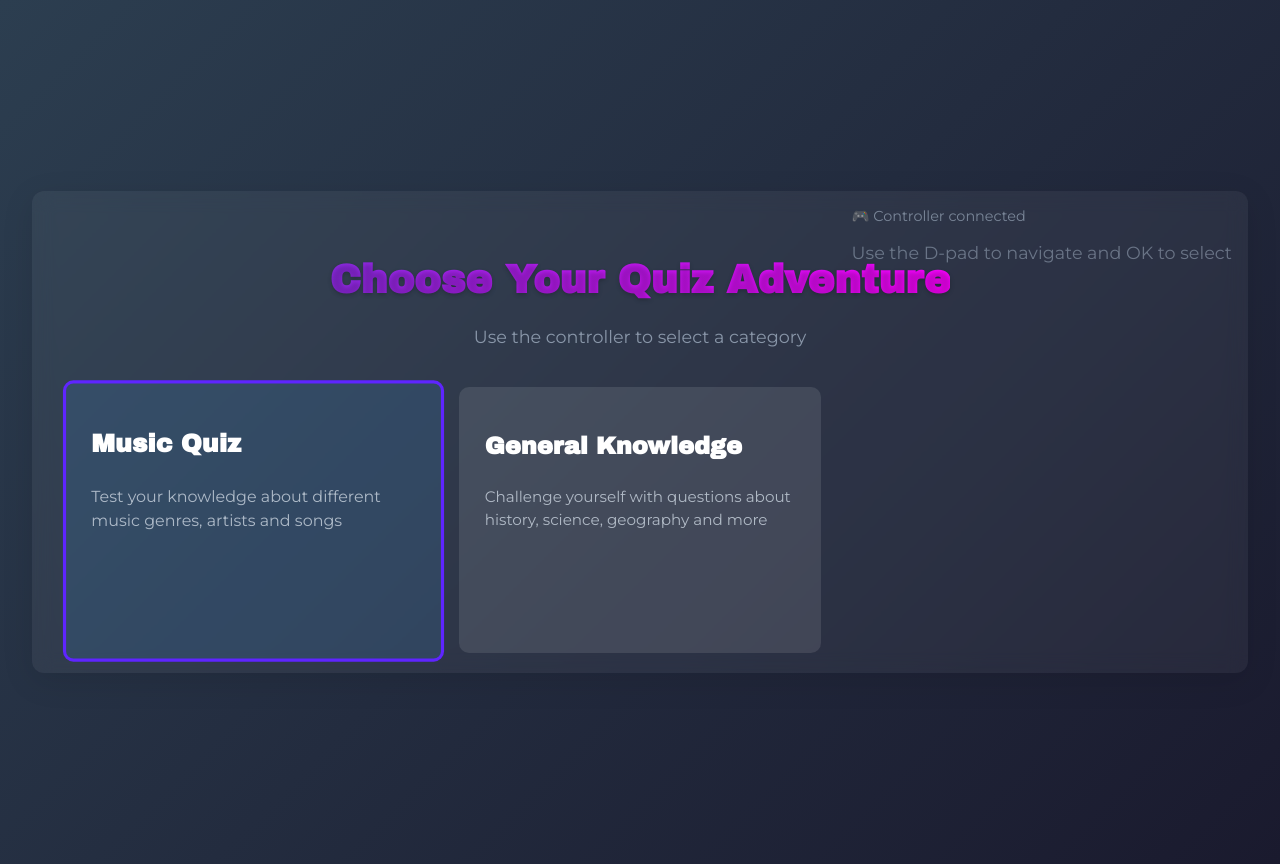
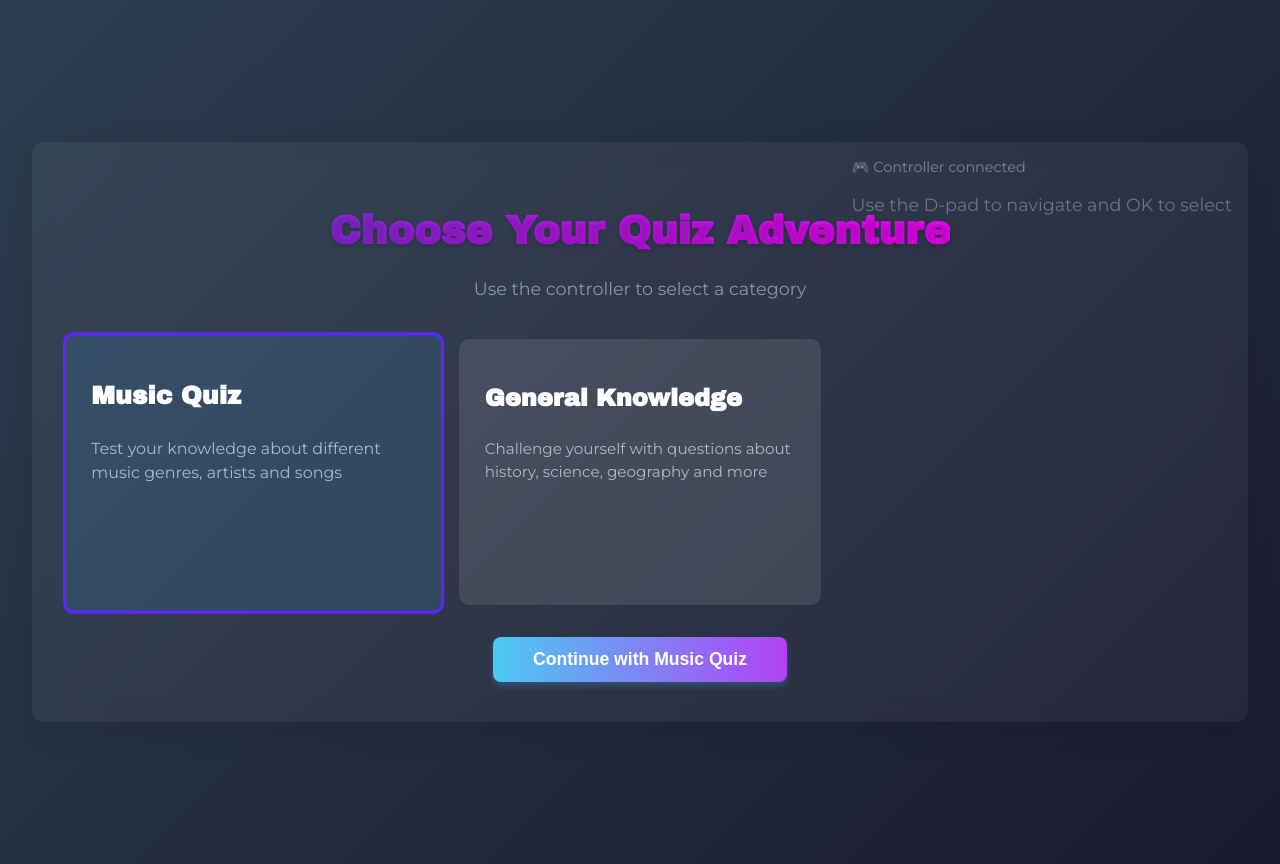
Before and after one commit to Michaellinaresxk/BeatBattle-SPA, a React (Vite) app: page /selection/1 in a window 1280 px wide. Built offline with nearby package versions, Linux system fonts and the light colour scheme; no server answers.

Commit message:
QuizMainSelection Ready.

```diff
--- a/src/UI/pages/QuizMainSelection.tsx
+++ b/src/UI/pages/QuizMainSelection.tsx
@@ -1,6 +1,6 @@
 'use client';
 import type React from 'react';
-import { useEffect, useState } from 'react';
+import { useEffect, useState, useCallback } from 'react';
 import { motion } from 'framer-motion';
 import { mainCategories } from '../../constants/mainCategory';
 import { useQuiz } from '../../context/QuixContext';
@@ -15,13 +15,18 @@ const QuizMainSelection: React.FC = () => {
 
   const [selectedCategoryIndex, setSelectedCategoryIndex] = useState(0);
 
-  const handleContinue = () => {
+  // Mejorado para ser una función de callback que no cambia en rerender
+  const handleContinue = useCallback(() => {
+    if (!roomCode) return;
+
     const selectedCategory = mainCategories[selectedCategoryIndex];
-    if (selectedCategory && roomCode) {
-      selectQuizType(roomCode as string, selectedCategory.id);
+    if (selectedCategory) {
+      console.log(`Seleccionando tipo de quiz: ${selectedCategory.id}`);
+      selectQuizType(roomCode, selectedCategory.id);
     }
-  };
+  }, [roomCode, selectedCategoryIndex, selectQuizType]);
 
+  // Manejar la respuesta del servidor cuando se selecciona un tipo de quiz
   useEffect(() => {
     if (!socket) return;
 
@@ -39,20 +44,21 @@ const QuizMainSelection: React.FC = () => {
     };
   }, [socket, roomCode, navigate]);
 
-  // Este es el único useEffect necesario para los controles
+  // Manejar eventos del controlador
   useEffect(() => {
     if (!socket) return;
 
-    // Log para depuración
-    console.log('QuizMainSelection está listo para recibir comandos');
-    console.log('Socket conectado:', !!socket);
-    console.log('Room code:', roomCode);
+    // Escuchar eventos de dirección del controlador
+    const handleDirection = (data) => {
+      console.log('🖥️ Dirección recibida en selección principal:', data);
 
-    // Escuchar específicamente los eventos de dirección del controlador
-    const handleDirection = (data) => {
-      console.log('🖥️ Dirección recibida:', data.direction);
+      // Asegurarse de que data tenga la estructura esperada
+      const direction =
+        data.direction || (data.action === 'move' ? data.direction : null);
 
-      switch (data.direction) {
+      if (!direction) return;
+
+      switch (direction) {
         case 'up':
           setSelectedCategoryIndex((prev) => Math.max(0, prev - 2));
           break;
@@ -72,18 +78,32 @@ const QuizMainSelection: React.FC = () => {
       }
     };
 
-    // Escuchar específicamente los eventos de "enter" del controlador
-    const handleEnter = (data) => {
-      console.log('🖥️ ENTER recibido');
+    // Escuchar eventos de "enter" del controlador
+    const handleEnter = () => {
+      console.log('🖥️ ENTER/OK recibido en selección principal');
       handleContinue();
     };
 
-    // Registrar los listeners utilizando los nombres de eventos exactos del servidor
+    // Escuchar eventos directos y comandos enviados
     socket.on('controller_direction', handleDirection);
     socket.on('controller_enter', handleEnter);
 
+    // También escuchar el formato alternativo que envía el controlador
+    socket.on('send_controller_command', (data) => {
+      console.log('Comando de controlador recibido:', data);
+      if (data.action === 'move') {
+        handleDirection(data);
+      } else if (data.action === 'confirm_selection') {
+        handleEnter();
+      }
+    });
+
     // Informar al controlador que esta pantalla está activa
     if (roomCode) {
+      console.log(
+        'Notificando controlador sobre pantalla activa:',
+        'selection'
+      );
       socket.emit('screen_changed', {
         roomCode,
         screen: 'selection',
@@ -95,14 +115,9 @@ const QuizMainSelection: React.FC = () => {
     return () => {
       socket.off('controller_direction', handleDirection);
       socket.off('controller_enter', handleEnter);
+      socket.off('send_controller_command');
     };
-  }, [
-    socket,
-    roomCode,
-    selectedCategoryIndex,
-    mainCategories.length,
-    handleContinue,
-  ]);
+  }, [socket, roomCode, handleContinue]);
 
   return (
     <div className='quiz-selection-container'>
@@ -138,6 +153,18 @@ const QuizMainSelection: React.FC = () => {
           ))}
         </div>
 
+        {/* Control manual para pruebas */}
+        <div className='manual-controls' style={{ marginTop: '20px' }}>
+          <motion.button
+            className='continue-button'
+            onClick={handleContinue}
+            whileHover={{ scale: 1.05 }}
+            whileTap={{ scale: 0.95 }}
+          >
+            Continue with {mainCategories[selectedCategoryIndex]?.name}
+          </motion.button>
+        </div>
+
         {/* Indicador visual para el controlador */}
         <div className='controller-mode-indicator'>
           <motion.div
```
